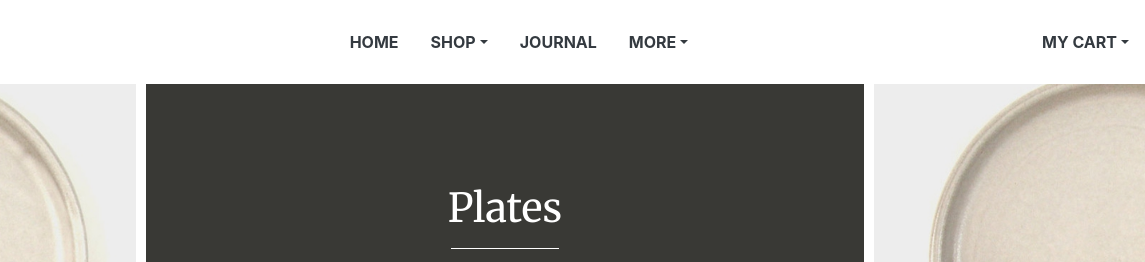
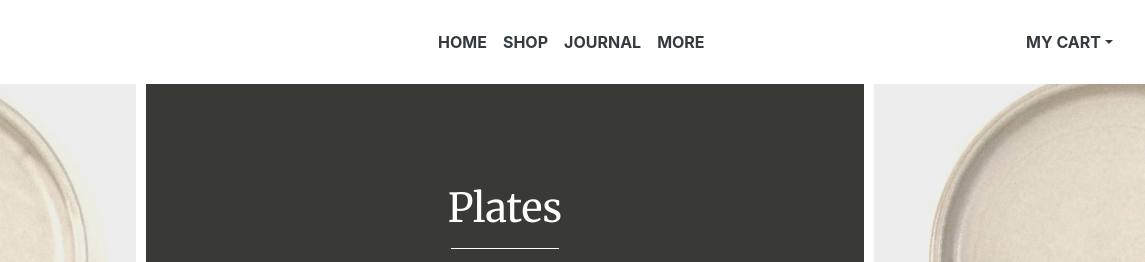
Before and after one commit to gayonSarah/storefront, a plain HTML site: page category-page.html in a window 1280 px wide. Shown: the top 262 px of the page, 135-1280 px from the left. Drawn offline with Linux system fonts and the light colour scheme.

Commit message:
update navbar /center links

```diff
--- a/category-page.html
+++ b/category-page.html
@@ -11,27 +11,38 @@
 
     <body>
         <header>
-            <nav class="navbar navbar-lg font-weight-bold">
-                <a  href="#"><img src="./public/img/LOGO.PNG"></a>
-                <ul class="nav justify-content-center">
-                    <li class="nav-item">
-                        <a class="nav-link disabled text-dark" href="#">HOME </a>
+            <nav class="navbar navbar-expand-lg navbar-light font-weight-bold">
+                <button class="navbar-toggler" type="button" data-toggle="collapse" data-target="#burgerbtn" aria-controls="navbarTogglerDemo01" aria-expanded="false" aria-label="Toggle navigation">
+                    <span class="navbar-toggler-icon"></span>
+                </button>
+                <a  href="#" ><img src="./public/img/LOGO.PNG"></a>
+                <div class="collapse navbar-collapse justify-content-center  pl-5" id="burgerbtn">
+                    <div class="container centerlinks">
+                        <div class="pl-5">
+                            <ul class="navbar-nav mr-auto mt-2 mt-lg-0 pl-5">
+                                <li class="nav-item active">
+                                    <a class="nav-link text-dark" href="#">HOME</a>
+                                </li>
+                                <li class="nav-item active">
+                                    <a class="nav-link text-dark" href="#">SHOP</a>
                                 </li>
                                 <li class="nav-item">
-                        <a class="nav-link disabled text-dark dropdown-toggle" href="#">SHOP</a>
-                    </li>
-                    <li class="nav-item">
-                        <a class="nav-link disabled text-dark" href="#">JOURNAL</a>
+                                    <a class="nav-link text-dark" href="#">JOURNAL</a>
                                 </li>
                                 <li class="nav-item ">
-                        <a class="nav-link disabled text-dark dropdown-toggle" href="#">MORE</a>
+                                    <a class="nav-link disabled text-dark" href="#" tabindex="-1" aria-disabled="true">MORE</a>
                                 </li>
                             </ul>
-                <div class="navbar-nav navbar-right">
-                    <div class="nav-item dropdown">
-                        <a class="nav-link text-dark dropdown-toggle disabled" data-toggle="dropdown" href="#">MY CART</a>
                         </div>
                     </div>
+                </div>
+
+                <div class="nav">
+                    <div class="nav-item dropdown">
+                        <a class="nav-link text-dark dropdown-toggle disabled" data-toggle="dropdown" tabindex="-1" aria-disabled="true" href="#">MY CART</a>
+                    </div>
+                </div>
+
             </nav>
 
         </header>
--- a/public/css/style-cart.css
+++ b/public/css/style-cart.css
@@ -1,5 +1,8 @@
 header{
     background-color: white;
+}
+.centerlinks{
+    padding-left: 290px
 }
 body{
   background-color:#f6f6f6;
--- a/public/css/style-product.css
+++ b/public/css/style-product.css
@@ -7,6 +7,9 @@
     font-weight: 600;
     color:black;
     letter-spacing: 1px;
+}
+.centerlinks{
+    padding-left: 290px
 }
 
 /*image size*/
--- a/public/css/style.css
+++ b/public/css/style.css
@@ -4,6 +4,9 @@
     background-repeat:no-repeat;
     background-size: cover;
     background-position:center;
+}
+.centerlinks{
+    padding-left: 290px
 }
 .plate{
     position:center;
```
Also changed, not shown: cart.html (+24 -14 lines), product-details.html (+8 -4 lines). Lines whose indentation alone changed are shown as unchanged.
